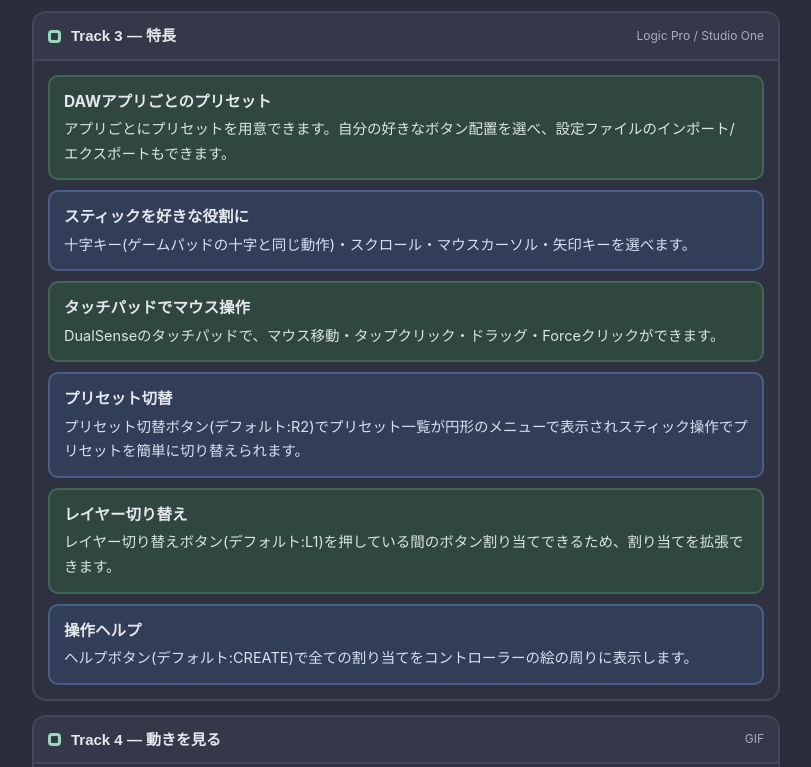
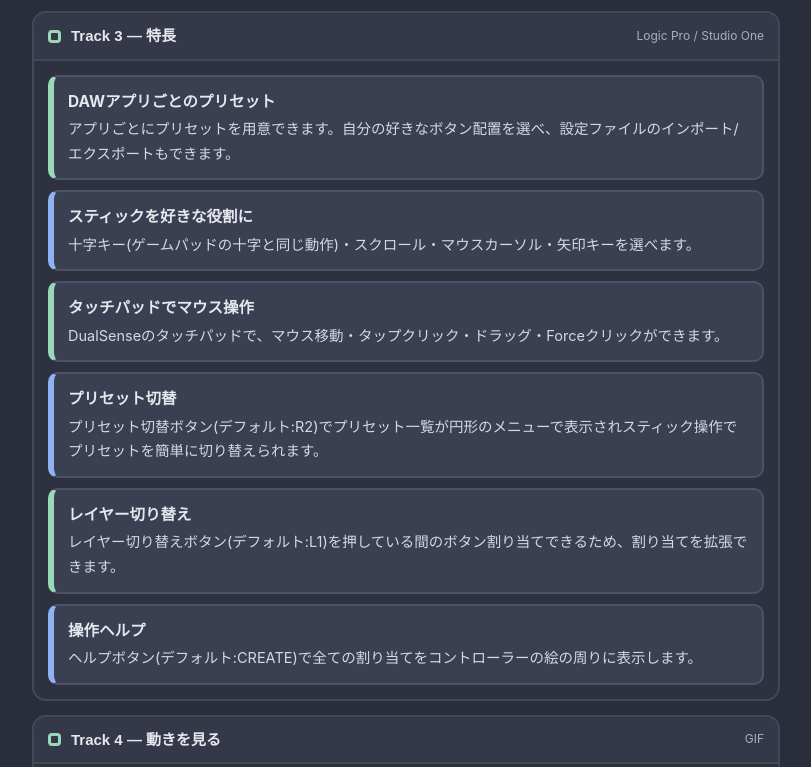
Before and after one commit to amam335345/darugoro-site, a plain HTML site: page index.html in a window 1280 px wide. Shown: the part 1426-2193 px from the top of the page, without its empty margins (234-1045 px from the left). Drawn offline with Linux system fonts and the light colour scheme.

Commit message:
AMA-293 配布サイトの特長を、地は1色にして左の縁だけ緑・青の交互にする

```diff
--- a/index.html
+++ b/index.html
@@ -75,6 +75,10 @@ html.hero-en .hero [data-hero="ja"],html:not(.hero-en) .hero [data-hero="en"]{di
 .region.o{background:#323d58;border-color:#4a5d8a}
 .region.m{background:#30473f;border-color:#3f6656}
 .region.s{background:var(--slate);border-color:#4c5268}
+/* 特長: 地は1色、左の縁だけ ミント・青 の交互 */
+#ja-features .region,#en-features .region{background:var(--slate);border-color:#4c5268;border-left:6px solid var(--mint)}
+#ja-features .region.o,#en-features .region.o{border-left-color:var(--layer)}
+#ja-features .region p,#en-features .region p{color:#d6d9e3}
 .region b{display:block;font-size:15.5px;margin-bottom:2px}
 .region p{margin:0;font-size:14.5px;color:#d9e6df}
 .region.o p{color:#d8e0f2}.region.s p{color:#d6d9e3}
```
